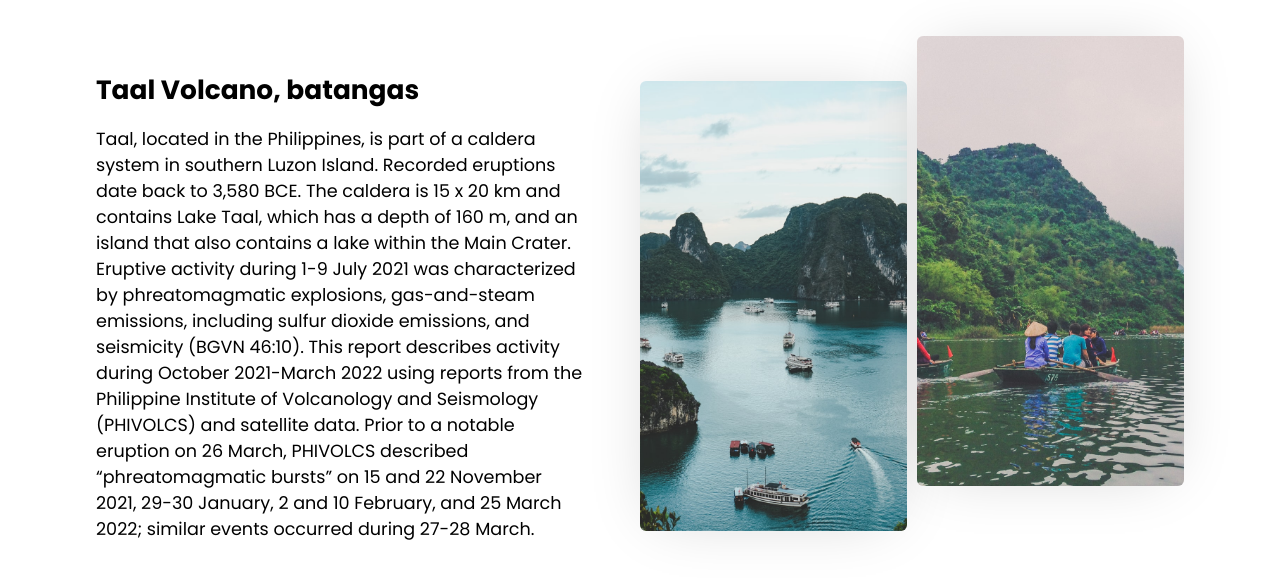
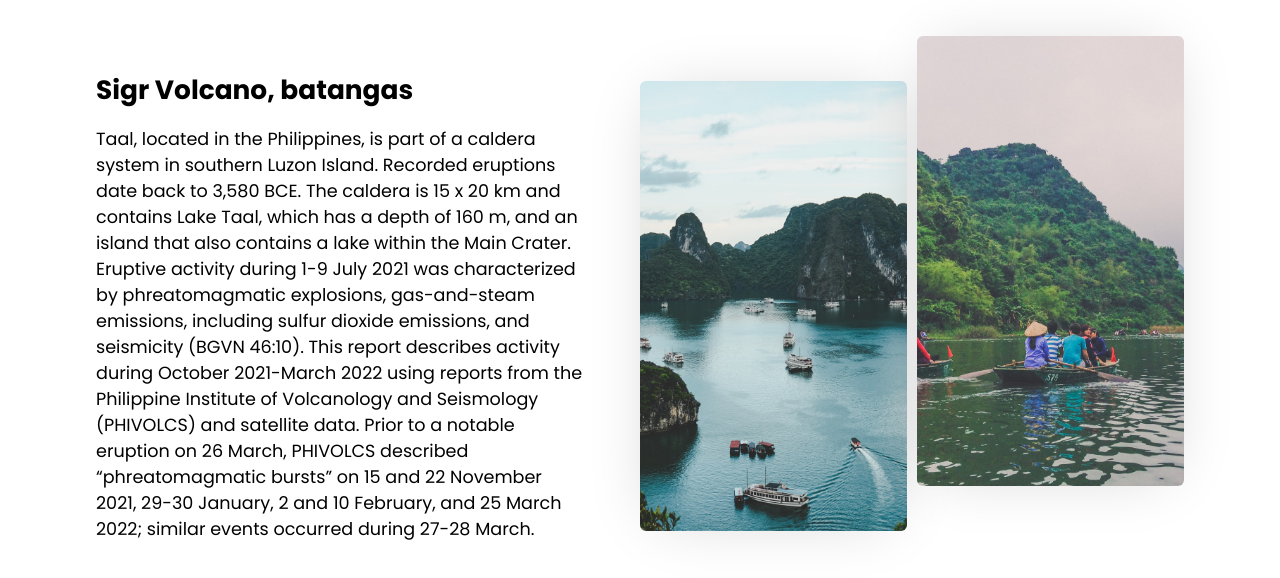
Before and after one commit to fmfahath/tourism-website, a React (Create React App) app: page / in a window 1280 px wide. Shown: the part 963-1541 px from the top of the page. Built offline with nearby package versions, Linux system fonts and the light colour scheme.

Commit message:
DestinationData.js rendered on destination.js

```diff
--- a/src/components/Destination.js
+++ b/src/components/Destination.js
@@ -1,8 +1,5 @@
-import Mountain1 from "../assets/1.jpg"
-import Mountain2 from "../assets/2.jpg"
-import Mountain3 from "../assets/3.jpg"
-import Mountain4 from "../assets/4.jpg"
 import "./destination-styles.css"
+import DestinationData from "./DestinationData"
 
 
 const Destination = () => {
@@ -11,25 +8,8 @@ const Destination = () => {
             <h1>Popular Destination</h1>
             <p>Tours give you the opprtunity to see a lot, within a time frame</p>
 
-            <div className="first-des">
-                <div className="des-text">
-                    <h2>Taal Volcano, batangas</h2>
-                    <p>Taal, located in the Philippines, is part of a caldera system in southern Luzon Island. Recorded eruptions
-                        date back to 3,580 BCE. The caldera is 15 x 20 km and contains Lake Taal, which has a depth of 160 m, and
-                        an island that also contains a lake within the Main Crater. Eruptive activity during 1-9 July 2021 was
+            <DestinationData/>
 
-                        characterized by phreatomagmatic explosions, gas-and-steam emissions, including sulfur dioxide emissions,
-                        and seismicity (BGVN 46:10). This report describes activity during October 2021-March 2022 using reports
-                        from the Philippine Institute of Volcanology and Seismology (PHIVOLCS) and satellite data. Prior to a
-                        notable eruption on 26 March, PHIVOLCS described “phreatomagmatic bursts” on 15 and 22 November 2021,
-                        29-30 January, 2 and 10 February, and 25 March 2022; similar events occurred during 27-28 March.
-                    </p>
-                </div>
-                <div className="image">
-                    <img alt="image-1" src={Mountain1}></img>
-                    <img alt="imae-2" src={Mountain2}></img>
-                </div>
-            </div>
         </div>
     )
 }
--- a/src/components/DestinationData.js
+++ b/src/components/DestinationData.js
@@ -1,10 +1,31 @@
 import { Component } from "react";
+import "./DestinationData-styles.css"
+import Mountain1 from "../assets/1.jpg"
+import Mountain2 from "../assets/2.jpg"
 
 
 class DestinationData extends Component{
     render(){
         return(
-            <h1>DestinationData.js</h1>
+            <div className="first-des">
+                <div className="des-text">
+                    <h2>Sigr Volcano, batangas</h2>
+                    <p>Taal, located in the Philippines, is part of a caldera system in southern Luzon Island. Recorded eruptions
+                        date back to 3,580 BCE. The caldera is 15 x 20 km and contains Lake Taal, which has a depth of 160 m, and
+                        an island that also contains a lake within the Main Crater. Eruptive activity during 1-9 July 2021 was
+
+                        characterized by phreatomagmatic explosions, gas-and-steam emissions, including sulfur dioxide emissions,
+                        and seismicity (BGVN 46:10). This report describes activity during October 2021-March 2022 using reports
+                        from the Philippine Institute of Volcanology and Seismology (PHIVOLCS) and satellite data. Prior to a
+                        notable eruption on 26 March, PHIVOLCS described “phreatomagmatic bursts” on 15 and 22 November 2021,
+                        29-30 January, 2 and 10 February, and 25 March 2022; similar events occurred during 27-28 March.
+                    </p>
+                </div>
+                <div className="image">
+                    <img alt="image-1" src={Mountain1}></img>
+                    <img alt="imae-2" src={Mountain2}></img>
+                </div>
+            </div>
         )
     }
 }
```
